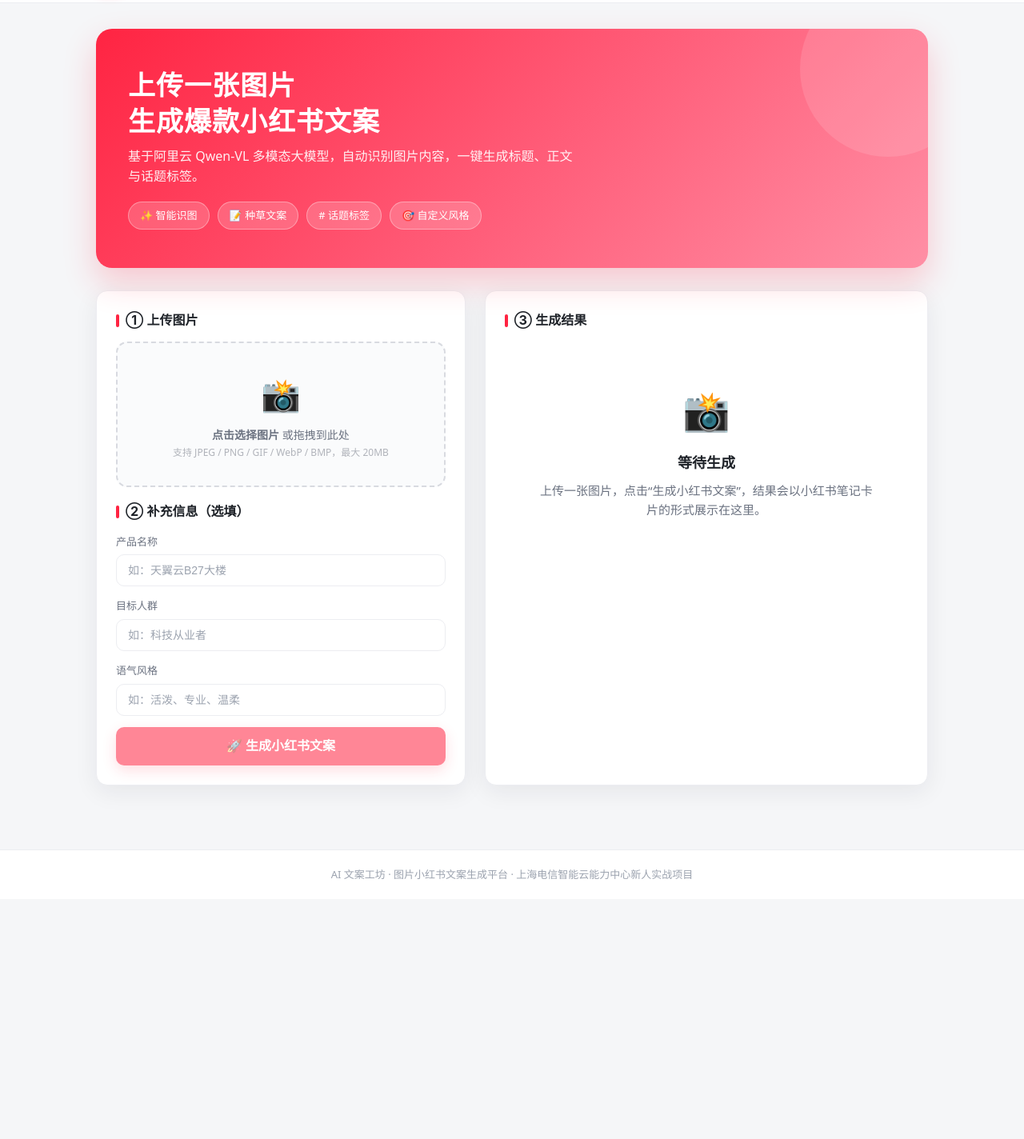
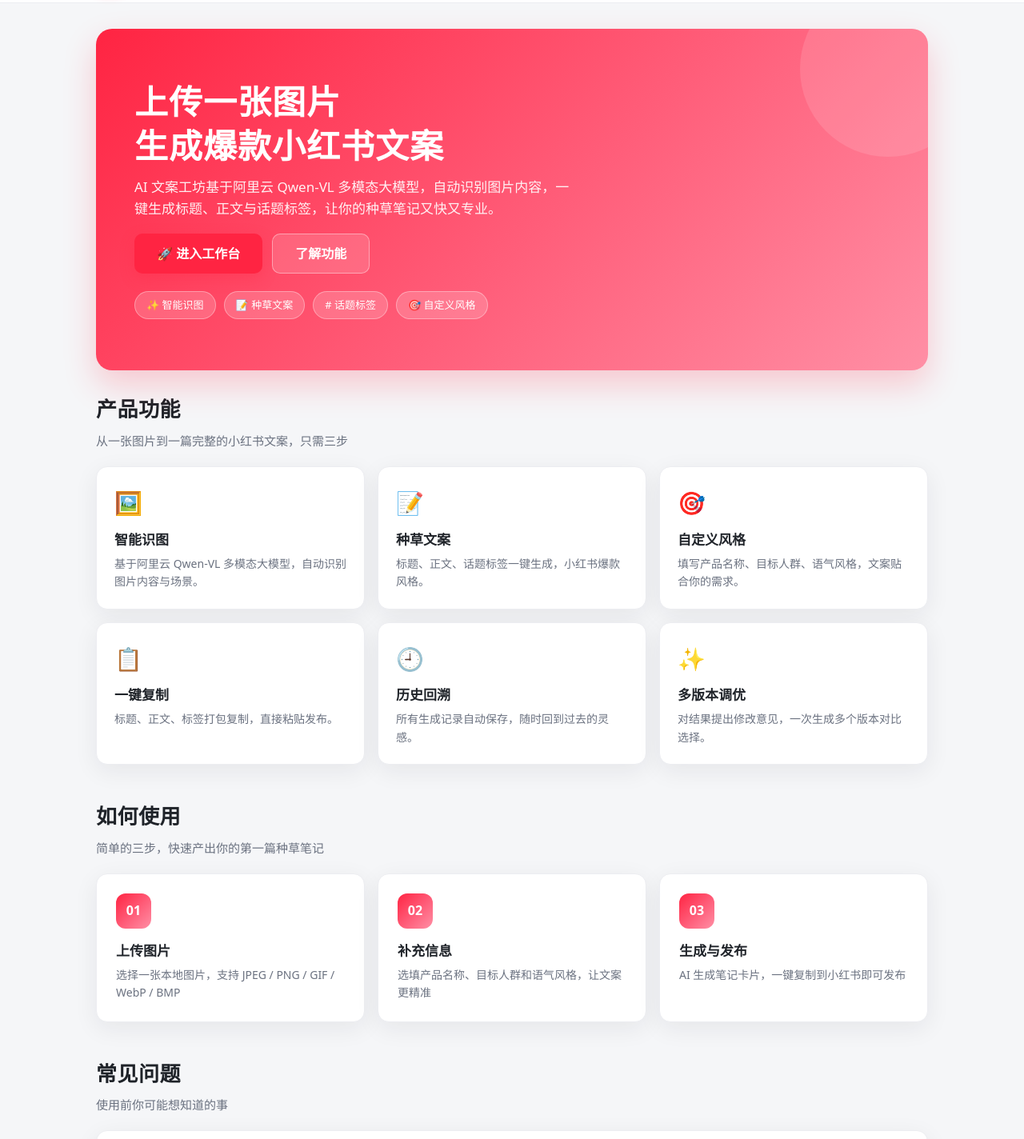
Before and after one commit to wuyimeng-pro/xiaohongshu-ai-v0, a Vue app in the folder frontend/: page / in a window 1280 px wide. Shown: the part 59-1483 px from the top of the page at 80% size. Before the commit the page ends 1183 px from the top, so only its background shows below. Built offline with nearby package versions, Linux system fonts and the light colour scheme; sample sign-in values are in the browser's storage.

Commit message:
feat: 新增官网前台（产品介绍/功能亮点/FAQ/使用入口）

```diff
--- a/frontend/src/components/NavBar.vue
+++ b/frontend/src/components/NavBar.vue
@@ -9,7 +9,8 @@ const { isLoggedIn, user, clearSession } = useAuth()
 
 const links = computed(() => {
   const base = [
-    { to: '/', label: '工作台', icon: '✍️' },
+    { to: '/', label: '首页', icon: '🏠' },
+    { to: '/workbench', label: '工作台', icon: '✍️' },
     { to: '/history', label: '历史记录', icon: '🕘' },
   ]
   if (user.value?.role === 'admin') {
--- a/frontend/src/router/index.ts
+++ b/frontend/src/router/index.ts
@@ -11,8 +11,9 @@ function getStoredUser() {
 const router = createRouter({
   history: createWebHistory(),
   routes: [
+    { path: '/', name: 'home', component: () => import('../views/HomeView.vue') },
     {
-      path: '/',
+      path: '/workbench',
       name: 'workbench',
       component: () => import('../views/WorkbenchView.vue'),
       meta: { requiresAuth: true },
@@ -45,7 +46,7 @@ router.beforeEach((to) => {
     return '/'
   }
   if (to.path === '/login' && token) {
-    return '/'
+    return '/workbench'
   }
   return true
 })
--- a/frontend/src/style.css
+++ b/frontend/src/style.css
@@ -356,6 +356,198 @@ a {
   padding: 6px 14px;
   border-radius: 999px;
   font-size: 13px;
+}
+
+/* ===== 官网首页 ===== */
+.home-hero {
+  padding: 64px 48px;
+}
+
+.home-hero h1 {
+  font-size: 42px;
+}
+
+.home-hero p {
+  font-size: 17px;
+}
+
+.home-cta {
+  display: flex;
+  gap: 12px;
+  flex-wrap: wrap;
+}
+
+.btn-lg {
+  padding: 13px 28px;
+  font-size: 16px;
+}
+
+.home-section {
+  margin-bottom: 44px;
+}
+
+.home-section h2 {
+  font-size: 26px;
+  margin: 0 0 6px;
+  letter-spacing: 0.5px;
+}
+
+.home-section .sub {
+  color: var(--text-sub);
+  margin: 0 0 20px;
+}
+
+.features-grid {
+  display: grid;
+  grid-template-columns: repeat(3, 1fr);
+  gap: 16px;
+}
+
+@media (max-width: 900px) {
+  .features-grid {
+    grid-template-columns: repeat(2, 1fr);
+  }
+}
+
+@media (max-width: 560px) {
+  .features-grid {
+    grid-template-columns: 1fr;
+  }
+}
+
+.feature-card {
+  background: #fff;
+  border: 1px solid var(--border);
+  border-radius: var(--radius);
+  padding: 22px;
+  box-shadow: var(--shadow);
+  transition: transform 0.2s ease, box-shadow 0.2s ease;
+}
+
+.feature-card:hover {
+  transform: translateY(-3px);
+  box-shadow: var(--shadow-lg);
+}
+
+.feature-icon {
+  font-size: 28px;
+}
+
+.feature-card h3 {
+  margin: 10px 0 6px;
+  font-size: 17px;
+}
+
+.feature-card p {
+  margin: 0;
+  color: var(--text-sub);
+  font-size: 14px;
+}
+
+.steps-grid {
+  display: grid;
+  grid-template-columns: repeat(3, 1fr);
+  gap: 16px;
+}
+
+@media (max-width: 700px) {
+  .steps-grid {
+    grid-template-columns: 1fr;
+  }
+}
+
+.step-card {
+  background: #fff;
+  border: 1px solid var(--border);
+  border-radius: var(--radius);
+  padding: 24px;
+  box-shadow: var(--shadow);
+  position: relative;
+}
+
+.step-num {
+  width: 44px;
+  height: 44px;
+  border-radius: 12px;
+  background: var(--gradient);
+  color: #fff;
+  font-weight: 800;
+  font-size: 16px;
+  display: flex;
+  align-items: center;
+  justify-content: center;
+  margin-bottom: 14px;
+}
+
+.step-card h3 {
+  margin: 0 0 6px;
+  font-size: 17px;
+}
+
+.step-card p {
+  margin: 0;
+  color: var(--text-sub);
+  font-size: 14px;
+}
+
+.faq-card {
+  padding: 6px 24px;
+}
+
+.faq-item {
+  border-bottom: 1px solid var(--border);
+}
+
+.faq-item:last-child {
+  border-bottom: none;
+}
+
+.faq-question {
+  width: 100%;
+  display: flex;
+  justify-content: space-between;
+  align-items: center;
+  gap: 12px;
+  padding: 16px 0;
+  background: none;
+  border: none;
+  font-size: 15px;
+  font-weight: 600;
+  color: var(--text-main);
+  cursor: pointer;
+  text-align: left;
+}
+
+.faq-question span {
+  font-size: 20px;
+  color: var(--primary);
+  line-height: 1;
+}
+
+.faq-answer {
+  color: var(--text-sub);
+  font-size: 14px;
+  padding: 0 0 16px;
+}
+
+.cta-box {
+  background: var(--gradient);
+  border-radius: 20px;
+  text-align: center;
+  color: #fff;
+  padding: 48px 32px;
+  margin-bottom: 12px;
+  box-shadow: 0 18px 40px rgba(255, 36, 66, 0.22);
+}
+
+.cta-box h2 {
+  margin: 0 0 8px;
+  font-size: 26px;
+}
+
+.cta-box p {
+  margin: 0 0 24px;
+  opacity: 0.9;
 }
 
 /* ===== 工作台 ===== */
--- a/frontend/src/views/HistoryView.vue
+++ b/frontend/src/views/HistoryView.vue
@@ -60,7 +60,7 @@ onMounted(loadRecords)
       <div class="empty-icon">🗂️</div>
       <h3>还没有生成记录</h3>
       <p>去工作台生成第一篇文案吧，每次生成都会自动保存到你的账号下。</p>
-      <RouterLink to="/" class="btn btn-primary">去生成第一篇</RouterLink>
+      <RouterLink to="/workbench" class="btn btn-primary">去生成第一篇</RouterLink>
     </div>
 
     <div v-else class="history-list">
--- /dev/null
+++ b/frontend/src/views/HomeView.vue
@@ -0,0 +1,92 @@
+<script setup lang="ts">
+import { ref } from 'vue'
+import { RouterLink } from 'vue-router'
+
+const features = [
+  { icon: '🖼️', title: '智能识图', desc: '基于阿里云 Qwen-VL 多模态大模型，自动识别图片内容与场景。' },
+  { icon: '📝', title: '种草文案', desc: '标题、正文、话题标签一键生成，小红书爆款风格。' },
+  { icon: '🎯', title: '自定义风格', desc: '填写产品名称、目标人群、语气风格，文案贴合你的需求。' },
+  { icon: '📋', title: '一键复制', desc: '标题、正文、标签打包复制，直接粘贴发布。' },
+  { icon: '🕘', title: '历史回溯', desc: '所有生成记录自动保存，随时回到过去的灵感。' },
+  { icon: '✨', title: '多版本调优', desc: '对结果提出修改意见，一次生成多个版本对比选择。' },
+]
+
+const steps = [
+  { num: '01', title: '上传图片', desc: '选择一张本地图片，支持 JPEG / PNG / GIF / WebP / BMP' },
+  { num: '02', title: '补充信息', desc: '选填产品名称、目标人群和语气风格，让文案更精准' },
+  { num: '03', title: '生成与发布', desc: 'AI 生成笔记卡片，一键复制到小红书即可发布' },
+]
+
+const faqs = [
+  { q: '需要登录才能使用吗？', a: '首次使用需要注册并登录，登录后所有生成记录都会保存到你的账号下。' },
+  { q: '支持哪些图片格式？', a: '支持 JPEG、PNG、GIF、WebP、BMP，单张图片最大 20MB。' },
+  { q: '生成记录保存在哪里？', a: '所有记录（图片、输入参数、文案、时间）都保存在本地 MySQL 数据库中，安全可控。' },
+  { q: '生成结果不满意怎么办？', a: '可以直接在结果卡片上输入修改意见，比如“语气更活泼一点”，每次会生成 3 个版本供你对比。' },
+  { q: '文案可以一键复制到小红书吗？', a: '可以，结果卡片上的“一键复制”会把标题、正文和话题标签一起复制到剪贴板。' },
+]
+
+const openFaq = ref<number | null>(0)
+</script>
+
+<template>
+  <div>
+    <section class="hero home-hero">
+      <h1>上传一张图片<br />生成爆款小红书文案</h1>
+      <p>AI 文案工坊基于阿里云 Qwen-VL 多模态大模型，自动识别图片内容，一键生成标题、正文与话题标签，让你的种草笔记又快又专业。</p>
+      <div class="home-cta">
+        <RouterLink to="/workbench" class="btn btn-primary btn-lg">🚀 进入工作台</RouterLink>
+        <a href="#features" class="btn btn-ghost btn-lg" style="background: rgba(255,255,255,.15); color: #fff; border-color: rgba(255,255,255,.4);">了解功能</a>
+      </div>
+      <div class="hero-badges" style="margin-top: 22px;">
+        <span>✨ 智能识图</span>
+        <span>📝 种草文案</span>
+        <span># 话题标签</span>
+        <span>🎯 自定义风格</span>
+      </div>
+    </section>
+
+    <section id="features" class="home-section">
+      <h2>产品功能</h2>
+      <p class="sub">从一张图片到一篇完整的小红书文案，只需三步</p>
+      <div class="features-grid">
+        <div v-for="f in features" :key="f.title" class="feature-card">
+          <div class="feature-icon">{{ f.icon }}</div>
+          <h3>{{ f.title }}</h3>
+          <p>{{ f.desc }}</p>
+        </div>
+      </div>
+    </section>
+
+    <section class="home-section">
+      <h2>如何使用</h2>
+      <p class="sub">简单的三步，快速产出你的第一篇种草笔记</p>
+      <div class="steps-grid">
+        <div v-for="s in steps" :key="s.num" class="step-card">
+          <div class="step-num">{{ s.num }}</div>
+          <h3>{{ s.title }}</h3>
+          <p>{{ s.desc }}</p>
+        </div>
+      </div>
+    </section>
+
+    <section class="home-section">
+      <h2>常见问题</h2>
+      <p class="sub">使用前你可能想知道的事</p>
+      <div class="card faq-card">
+        <div v-for="(item, index) in faqs" :key="item.q" class="faq-item">
+          <button class="faq-question" @click="openFaq = openFaq === index ? null : index">
+            {{ item.q }}
+            <span>{{ openFaq === index ? '−' : '+' }}</span>
+          </button>
+          <div v-if="openFaq === index" class="faq-answer">{{ item.a }}</div>
+        </div>
+      </div>
+    </section>
+
+    <section class="cta-box">
+      <h2>准备好了吗？现在就开始生成你的第一篇小红书文案</h2>
+      <p>免费注册，登录后即可使用全部功能</p>
+      <RouterLink to="/workbench" class="btn btn-primary btn-lg" style="background:#fff; color:var(--primary); box-shadow: none;">立即开始</RouterLink>
+    </section>
+  </div>
+</template>
--- a/frontend/src/views/LoginView.vue
+++ b/frontend/src/views/LoginView.vue
@@ -42,7 +42,7 @@ const submit = async () => {
     })
     if (response.data.status === 'success') {
       setSession(response.data.token, response.data.user)
-      router.push((route.query.redirect as string) || '/')
+      router.push((route.query.redirect as string) || '/workbench')
     } else {
       errorMsg.value = response.data.message || '操作失败'
     }
```
Also changed, not shown: 1 other file (tests, documents, lock files or other folders).
